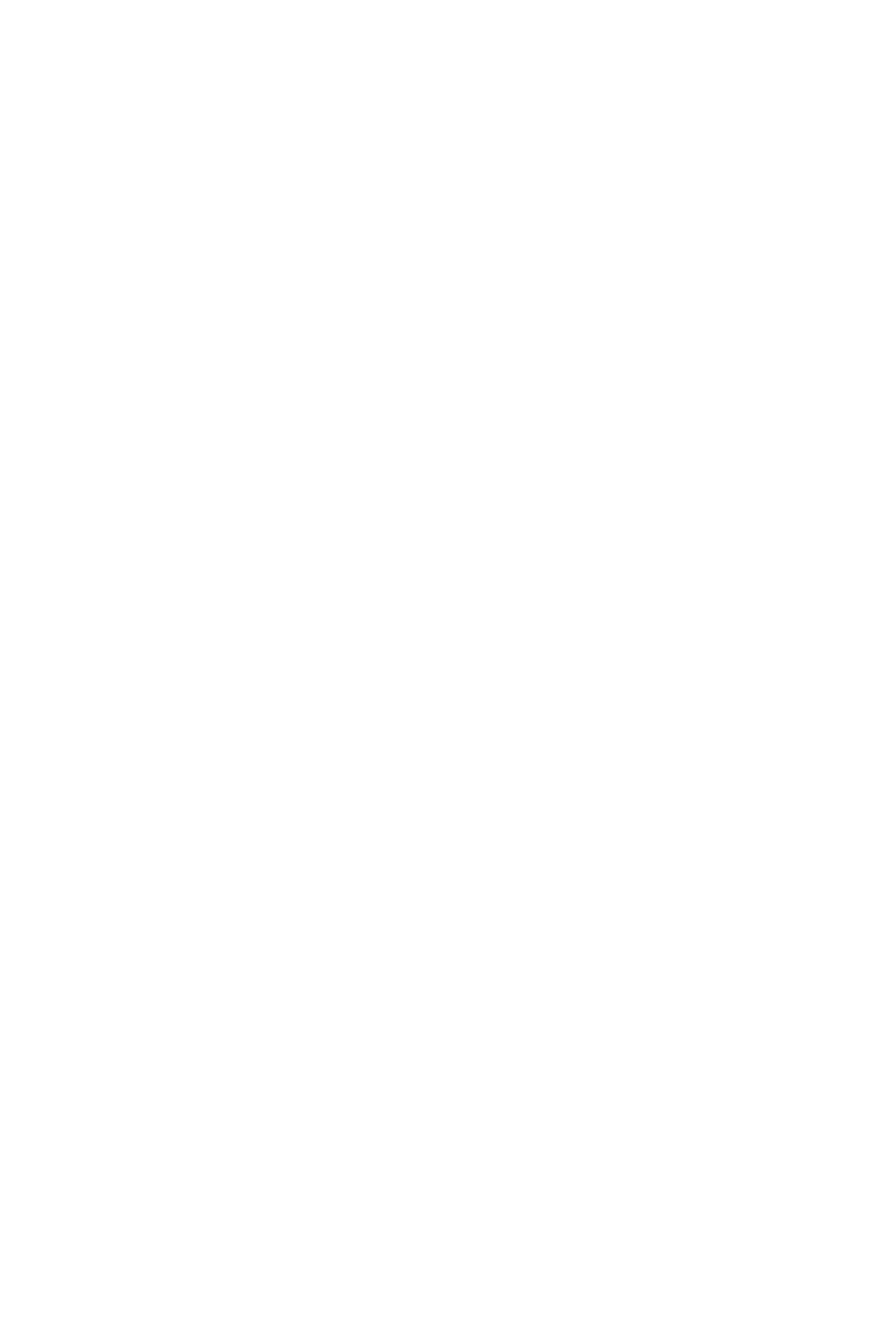
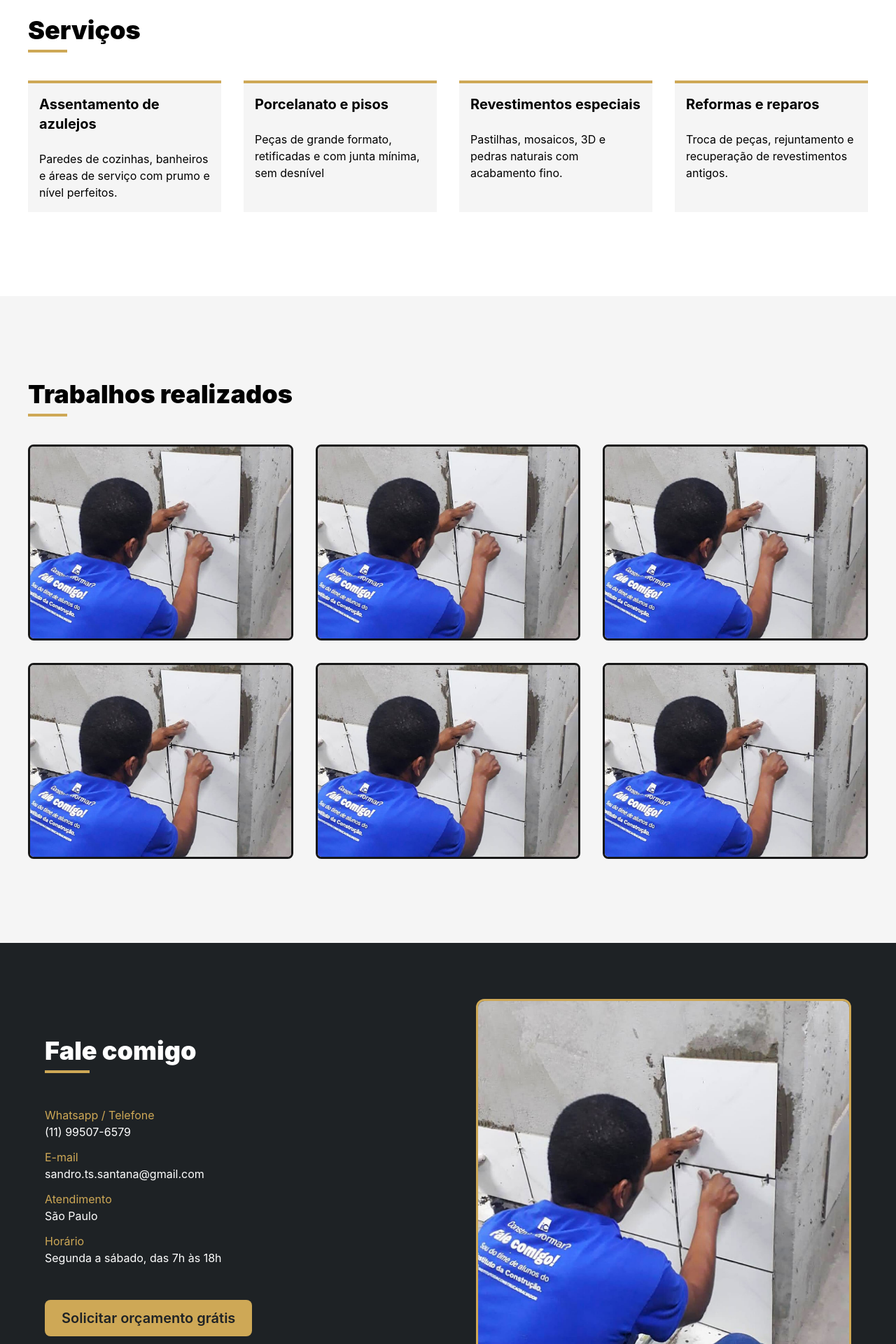
Before and after one commit to diogomaiadev28/sandrosantosazulejista, a Vue app: page / in a window 1280 px wide. Shown: the part 880-2800 px from the top of the page at 70% size. Before the commit the page ends 807 px from the top, so only its background shows below. Built offline with nearby package versions, Linux system fonts and the light colour scheme.

Commit message:
feat: Criação de todos os componentes da página.

```diff
--- a/src/App.vue
+++ b/src/App.vue
@@ -1,12 +1,20 @@
 <template>
   <MainHeader></MainHeader>
   <MainSection></MainSection>
+  <ServicesSection></ServicesSection>
+  <JobsSection></JobsSection>
+  <CallMeSection></CallMeSection>
+  <MainFooter></MainFooter>
 </template>
 
 <script setup>
 
 import MainHeader from './components/MainHeader.vue';
 import MainSection from './components/MainSection.vue';
+import ServicesSection from './components/ServicesSection.vue';
+import JobsSection from './components/JobsSection.vue';
+import CallMeSection from './components/CallMeSection.vue';
+import MainFooter from './components/MainFooter.vue';
 
 </script>
 
--- /dev/null
+++ b/src/components/CallInfo.vue
@@ -0,0 +1,10 @@
+<template>
+  <div class="flex flex-col">
+    <p class="text-gold-default"><slot name="title"></slot></p>
+    <p class="text-white"><slot name="description"></slot></p>
+  </div>
+</template>
+
+<script setup>
+
+</script>
--- /dev/null
+++ b/src/components/CallMeSection.vue
@@ -0,0 +1,39 @@
+<template>
+  <main class="bg-[#1e2225] py-20 px-16 w-full flex justify-center">
+    <div class="max-w-300 flex justify-between items-center space-x-20">
+      <div class="w-200 space-y-12 grow">
+        <div class="flex flex-col space-y-2">
+          <h2 class="text-white text-4xl font-black">Fale comigo</h2>
+          <div class="w-16 bg-gold-default h-1"></div>
+        </div>
+        <div class="flex flex-col space-y-3">
+          <CallInfo>
+            <template #title>Whatsapp / Telefone</template>
+            <template #description>(11) 99507-6579</template>
+          </CallInfo>
+          <CallInfo>
+            <template #title>E-mail</template>
+            <template #description>sandro.ts.santana@gmail.com</template>
+          </CallInfo>
+          <CallInfo>
+            <template #title>Atendimento</template>
+            <template #description>São Paulo</template>
+          </CallInfo>
+          <CallInfo>
+            <template #title>Horário</template>
+            <template #description>Segunda a sábado, das 7h às 18h</template>
+          </CallInfo>
+        </div>
+        <WhatsappButton>Solicitar orçamento grátis</WhatsappButton>
+      </div>
+      <figure>
+        <img class="w-200 border-gold-default border-3 rounded-xl" src="/src/img/example1.jpg" alt="">
+      </figure>
+    </div>
+  </main>
+</template>
+
+<script setup>
+  import CallInfo from './CallInfo.vue';
+  import WhatsappButton from './WhatsappButton.vue';
+</script>
--- /dev/null
+++ b/src/components/JobsSection.vue
@@ -0,0 +1,31 @@
+<template>
+  <section class="bg-neutral-100 py-30 flex justify-center">
+    <div class="max-w-300 w-full flex-col space-y-10">
+      <SectionsTitle>Trabalhos realizados</SectionsTitle>
+      <div class="grid grid-cols-3 gap-8">
+        <figure>
+          <img class="block w-full h-70 object-cover border-neutral-900 border-3 rounded-lg" src="/src/img/example1.jpg" alt="">
+        </figure>
+        <figure>
+          <img class="block w-full h-70 object-cover border-neutral-900 border-3 rounded-lg" src="/src/img/example1.jpg" alt="">
+        </figure>
+        <figure>
+          <img class="block w-full h-70 object-cover border-neutral-900 border-3 rounded-lg" src="/src/img/example1.jpg" alt="">
+        </figure>
+        <figure>
+          <img class="block w-full h-70 object-cover border-neutral-900 border-3 rounded-lg" src="/src/img/example1.jpg" alt="">
+        </figure>
+        <figure>
+          <img class="block w-full h-70 object-cover border-neutral-900 border-3 rounded-lg" src="/src/img/example1.jpg" alt="">
+        </figure>
+        <figure>
+          <img class="block w-full h-70 object-cover border-neutral-900 border-3 rounded-lg" src="/src/img/example1.jpg" alt="">
+        </figure>
+      </div>
+    </div>
+  </section>
+</template>
+
+<script setup>
+  import SectionsTitle from './SectionsTitle.vue';
+</script>
--- /dev/null
+++ b/src/components/MainFooter.vue
@@ -0,0 +1,9 @@
+<template>
+  <footer class="bg-[#1e2225] border-t-1 border-neutral-600 py-8 flex justify-center text-sm text-neutral-400">
+    &copy; 2026 Sandro Santos Azulejista
+  </footer>
+</template>
+
+<script setup>
+
+</script>
--- a/src/components/MainSection.vue
+++ b/src/components/MainSection.vue
@@ -1,12 +1,12 @@
 <template>
-  <main class="bg-[#1e2225] py-20 w-full flex justify-center">
+  <main class="bg-[#1e2225] py-20 px-16 w-full flex justify-center">
     <div class="max-w-300 flex justify-between items-center space-x-20">
       <div class="w-200 space-y-4 grow">
         <h5 class="text-gold-default tracking-widest font-bold font-mono">AZULEJISTA PROFISSIONAL</h5>
         <h1 class="text-5xl font-black text-white leading-16">Acabamento impecável, <span class="text-gold-default">peça por peça.</span></h1>
         <p class="text-white text-lg">Mais de 15 anos assentando azulejos, porcelanatos e revestimentos em São Paulo. Pontualidade, limpeza e capricho em cada obra.</p>
         <div class="flex space-x-4">
-          <button class="bg-gold-default rounded-lg text-xl font-semibold text-[#1e2225] px-6 py-3">Chamar no WhatsApp</button>
+          <WhatsappButton>Chamar no WhatsApp</WhatsappButton>
           <button class="bg-[#1e2225] border-2 border-gold-default text-gold-default text-xl font-semibold rounded-lg px-5 py-3">Ver Contato</button>
         </div>
       </div>
@@ -18,5 +18,5 @@
 </template>
 
 <script setup>
-
+  import WhatsappButton from './WhatsappButton.vue';
 </script>
--- /dev/null
+++ b/src/components/SectionsTitle.vue
@@ -0,0 +1,10 @@
+<template>
+  <div class="flex flex-col space-y-2">
+    <h2 class="text-4xl font-black"><slot></slot></h2>
+    <div class="w-14 bg-gold-default h-1"></div>
+  </div>
+</template>
+
+<script setup>
+
+</script>
--- /dev/null
+++ b/src/components/ServicesCard.vue
@@ -0,0 +1,10 @@
+<template>
+  <div class="bg-neutral-100 border-t-4 border-gold-default p-4 grow space-y-6">
+    <h4 class="font-bold text-xl"><slot name="title"></slot></h4>
+    <p><slot name="description"></slot></p>
+  </div>
+</template>
+
+<script setup>
+
+</script>
--- /dev/null
+++ b/src/components/ServicesSection.vue
@@ -0,0 +1,30 @@
+<template>
+  <section class="py-30 flex justify-center">
+    <div class="max-w-300 w-full flex-col space-y-10">
+      <SectionsTitle>Serviços</SectionsTitle>
+      <div class="grid grid-cols-4 gap-8">
+        <ServicesCard>
+          <template #title>Assentamento de azulejos</template>
+          <template #description>Paredes de cozinhas, banheiros e áreas de serviço com prumo e nível perfeitos.</template>
+        </ServicesCard>
+        <ServicesCard>
+          <template #title>Porcelanato e pisos</template>
+          <template #description>Peças de grande formato, retificadas e com junta mínima, sem desnível</template>
+        </ServicesCard>
+        <ServicesCard>
+          <template #title>Revestimentos especiais</template>
+          <template #description>Pastilhas, mosaicos, 3D e pedras naturais com acabamento fino.</template>
+        </ServicesCard>
+        <ServicesCard>
+          <template #title>Reformas e reparos</template>
+          <template #description>Troca de peças, rejuntamento e recuperação de revestimentos antigos.</template>
+        </ServicesCard>
+      </div>
+    </div>
+  </section>
+</template>
+
+<script setup>
+  import SectionsTitle from './SectionsTitle.vue';
+  import ServicesCard from './ServicesCard.vue';
+</script>
--- /dev/null
+++ b/src/components/WhatsappButton.vue
@@ -0,0 +1,7 @@
+<template>
+  <button class="bg-gold-default rounded-lg text-xl font-semibold text-[#1e2225] px-6 py-3"><slot></slot></button>
+</template>
+
+<script setup>
+
+</script>
```
